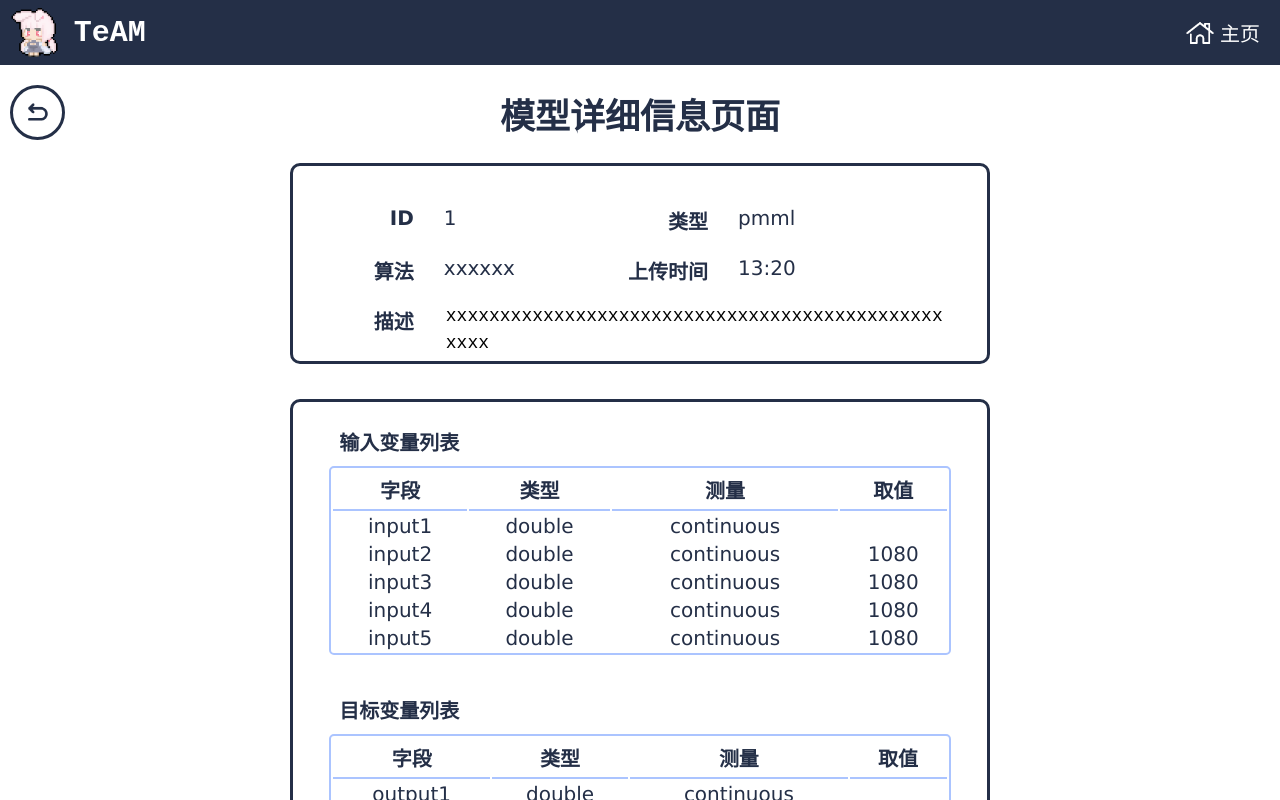
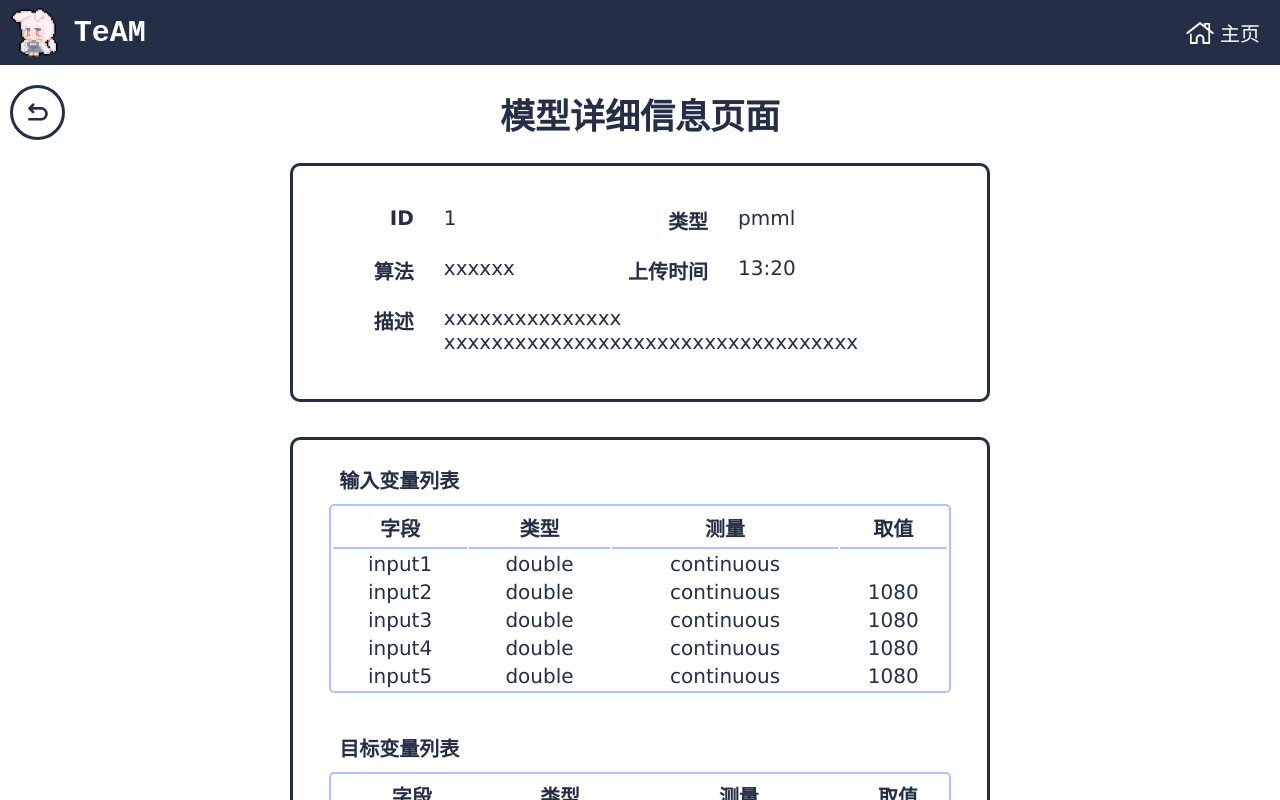
Before and after one commit to ferv3455/ML-Model-Management, a Vue app in the folder client/: page /model/1 in a window 1280 px wide. Shown: the top 800 px of the page. Built offline with nearby package versions, Linux system fonts and the light colour scheme.

Commit message:
为modelID页面描述显示部分的自适应

```diff
--- a/client/src/views/ModelIDView.vue
+++ b/client/src/views/ModelIDView.vue
@@ -15,7 +15,7 @@
         <p class="modelIDPageGetModelInfo">{{ modelTime }}</p>
         <!--TODO 添加换行时的自适应 -->
         <p class="modelIDPageModelInfo">描述</p>
-        <textarea class="modelIDPageGetModelInfo" id="modelIDPageModelDes" v-model="modelDes"></textarea>
+        <p class="modelIDPageGetModelInfo" id="modelIDPageModelDes">{{ modelDes }}</p>
       </div>
       <div id="modelIDPageModelVar">
         <div class="modelIDPageModelVarTable">
@@ -84,7 +84,7 @@ export default {
     return {
       // 从表单获得的信息（此处不包含模型文件信息）
       modelID: this.$route.params.modelID,
-      modelDes: 'xxxxxxxxxxxxxxxxxxxxxxxxxxxxxxxxxxxxxxxxxxxxxxxxxx',
+      modelDes: 'xxxxxxxxxxxxxxx xxxxxxxxxxxxxxxxxxxxxxxxxxxxxxxxxxx',
       modelType: 'pmml',
       modelAlgo: 'xxxxxx',
       modelTime: '13:20',
@@ -198,7 +198,7 @@ export default {
   padding-bottom: 25px;
   display: grid;
   grid-template-columns: 20% 20% 25% 35%;
-  grid-template-rows: 50px 50px 50px;
+  grid-template-rows: 50px 50px auto;
 }
 
 #modelIDPageModelDetailBasic .modelIDPageModelInfo {
@@ -272,7 +272,10 @@ export default {
 #modelIDPageModelDes {
   background-color: transparent;
   width: 380%;
-  margin-top: 15px;
-  height: 50px;
+  overflow: hidden;
+  text-overflow: ellipsis;
+  word-wrap: break-word;
+  margin-top: 20px;
+  height: auto;
 }
 </style>
```
